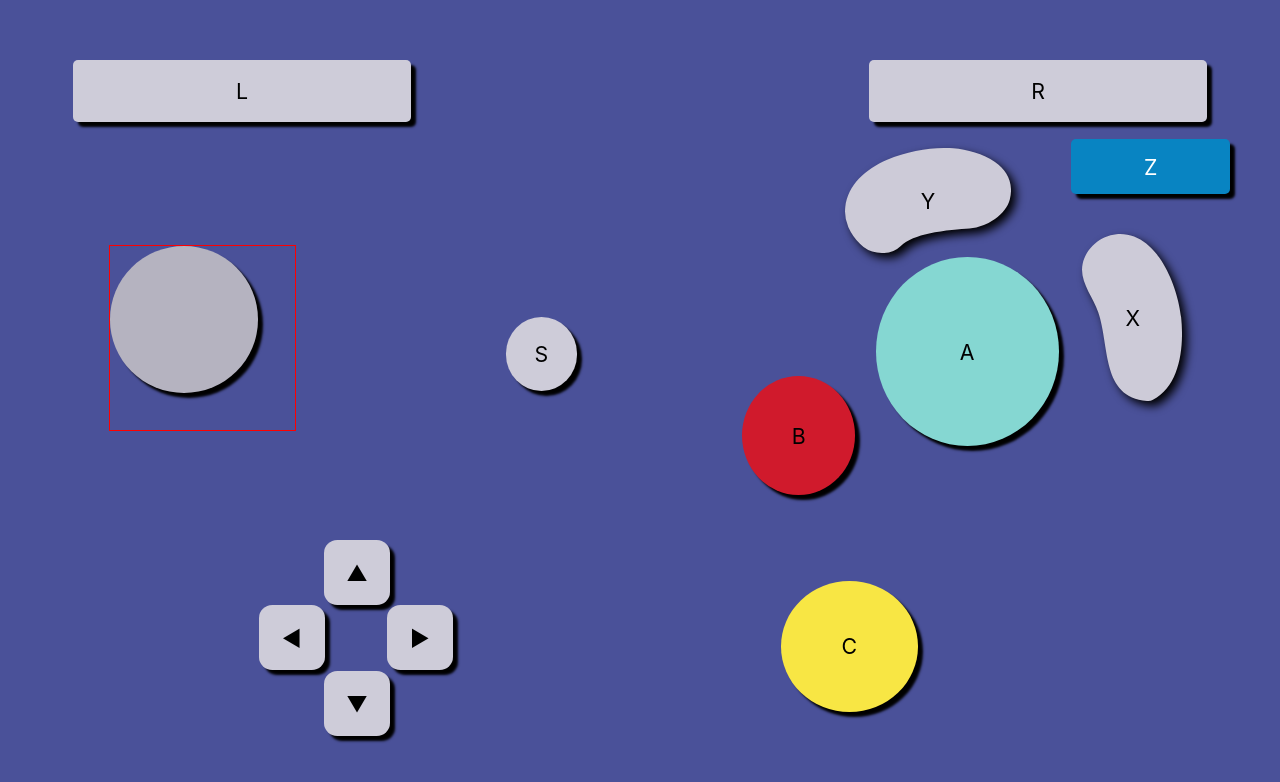
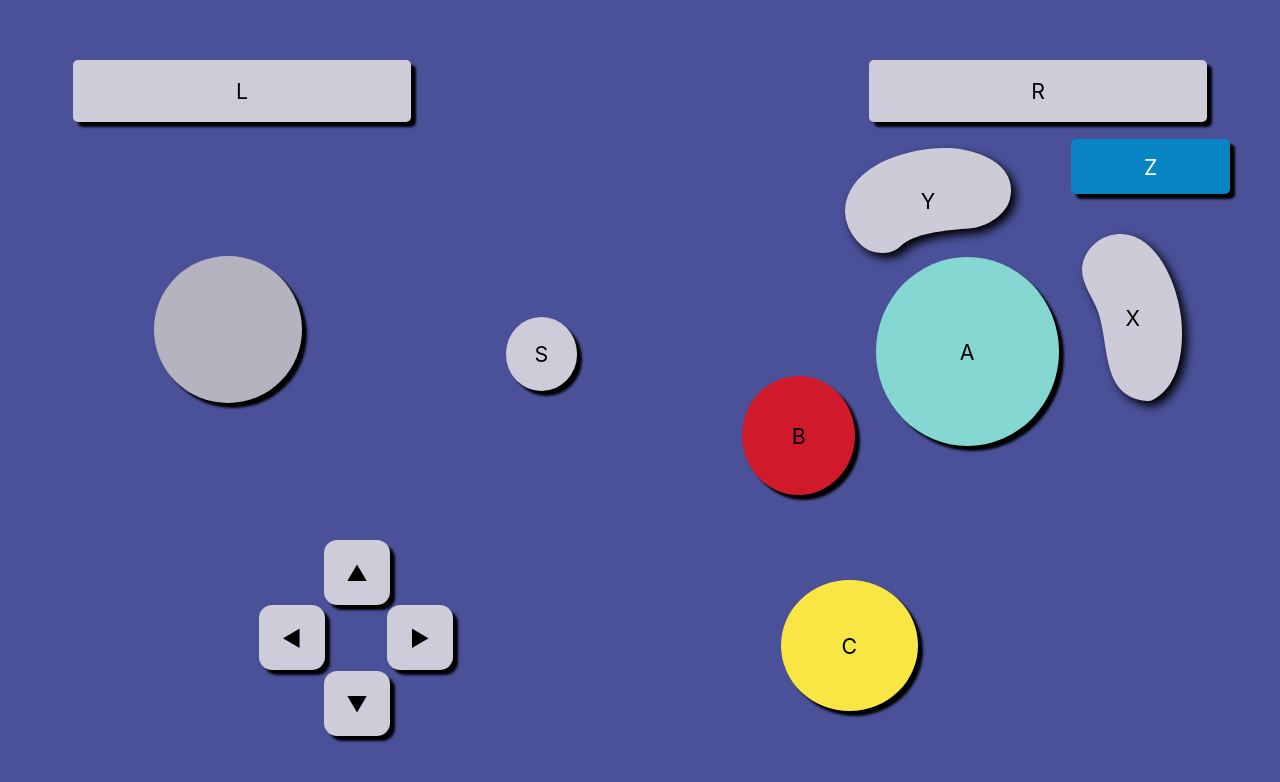
Before and after one commit to hauxir/dolphin-mobile-gc-controller, a website: page web/index.html in a window 1280 px wide. Drawn offline with Linux system fonts and the light colour scheme.

Commit message:
got the pads working

```diff
--- a/web/controller.js
+++ b/web/controller.js
@@ -31,11 +31,12 @@
     send(JSON.stringify(data));
   }
 
-  function perform(action, ctrlno, button) {
+  function perform(action, ctrlno, button, value) {
     send_json({
       controller: ctrlno,
       action: action,
-      button: button
+      button: button,
+      value: value
     });
   }
 
@@ -44,7 +45,28 @@
   var b = document.body;
   var controller = document.getElementById("controller");
   var buttons = document.querySelectorAll("#buttons > div");
+
   var mainpad = document.querySelector(".mainpad");
+  var mainpad_center = [12, 30];
+  var mainpad_dimensions = [11.6, 20.4];
+  mainpad.style.width = mainpad_dimensions[0] + "%";
+  mainpad.style.height = mainpad_dimensions[1] + "%";
+
+  function resetMainPad() {
+    mainpad.style.left = mainpad_center[0] + "%";
+    mainpad.style.top = mainpad_center[1] + "%";
+  }
+
+  var cpad = document.querySelector(".cpad");
+  var cpad_center = [61, 75];
+  var cpad_dimensions = [10.7, 18.2];
+  cpad.style.width = cpad_dimensions[0] + "%";
+  cpad.style.height = cpad_dimensions[1] + "%";
+
+  function resetCPad() {
+    cpad.style.left = cpad_center[0] + "%";
+    cpad.style.top = cpad_center[1] + "%";
+  }
 
   function onResize() {
     var width = window.innerWidth;
@@ -58,15 +80,82 @@
     }
     controller.style.width = width + "px";
     controller.style.height = height + "px";
+    resetMainPad();
+    resetCPad();
   }
   window.addEventListener("resize", onResize);
   onResize();
 
-  mainpad.addEventListener("touchmove", function(e) {
-    e.preventDefault();
-    var touchobj = e.changedTouches[0];
-    console.log(touchobj.clientX, touchobj.clientY);
-  });
+  function addPadListener(
+    element,
+    cx,
+    cy,
+    rad,
+    width,
+    height,
+    ctrl_name,
+    reset_cb
+  ) {
+    element.addEventListener("touchmove", function(e) {
+      e.preventDefault();
+      e.stopPropagation();
+      var bottom_left = [cx - rad, cy - rad * 16 / 9];
+      var top_right = [cx + rad, cy + rad * 16 / 9];
+      var touchobj = e.changedTouches[0];
+      var x_percentage = touchobj.clientX / window.innerWidth * 100 - width / 2;
+      var y_percentage = touchobj.clientY / window.innerHeight * 100 - height / 2;
+      x_percentage = Math.min(
+        Math.max(x_percentage, bottom_left[0]),
+        top_right[0]
+      );
+      y_percentage = Math.min(
+        Math.max(y_percentage, bottom_left[1]),
+        top_right[1]
+      );
+
+      var pad_values = [
+        (x_percentage - bottom_left[0]) / (top_right[0] - bottom_left[0]),
+        Math.abs(
+          (y_percentage - bottom_left[1]) / (top_right[1] - bottom_left[1]) - 1
+        )
+      ];
+      perform(
+        "set",
+        controller_no,
+        ctrl_name,
+        pad_values[0] + " " + pad_values[1]
+      );
+      element.style.top = y_percentage + "%";
+      element.style.left = x_percentage + "%";
+    });
+    element.addEventListener("touchend", function(e) {
+      e.preventDefault();
+      reset_cb();
+      perform("set", controller_no, ctrl_name, 0.5 + " " + 0.5);
+    });
+  }
+
+  addPadListener(
+    mainpad,
+    mainpad_center[0],
+    mainpad_center[1],
+    4,
+    mainpad_dimensions[0],
+    mainpad_dimensions[1],
+    "main",
+    resetMainPad
+  );
+
+  addPadListener(
+    cpad,
+    cpad_center[0],
+    cpad_center[1],
+    2,
+    cpad_dimensions[0],
+    cpad_dimensions[1],
+    "c",
+    resetCPad
+  );
 
   function elementsIntersectingTouch(selector, cx, cy, rad) {
     var elements = Array.from(document.querySelectorAll(selector));
--- a/web/index.html
+++ b/web/index.html
@@ -23,11 +23,9 @@
             <div id="dpadright" class="dpadbtn">&#9658;</div>
         </div>
 
-        <div class="mainpad_area">
-            <div class="mainpad"></div>
-        </div>
+        <div class="mainpad"></div>
+        <div class="cpad">C</div>
 
-        <div class="cpad">C</div>
     </div>
     <script type="text/javascript" src="controller.js"></script>
 </body>
--- a/web/style.css
+++ b/web/style.css
@@ -38,28 +38,11 @@ html, body{
     filter: none !important;
 }
 .cpad {
-    width: 10.7%;
-    height: 18.2%;
-    top: 75.1%;
-    left: 61%;
     border-radius: 100%;
     background-color: #f8e644;
 }
-.mainpad_area {
-    position: absolute;
-    background-color:none;
-    width:14.5%;
-    height:25.5%;
-    top:28.5%;
-    left:8.5%;
-    border: 1px solid red;
-}
 .mainpad {
     background-color:#B5B3C0;
-    width: 80%;
-    height:80%;
-    top:0;
-    left:0;
     border-radius:100%;
 }
 #r, #l{
```
Also changed, not shown: index.js (+2 -17 lines).
